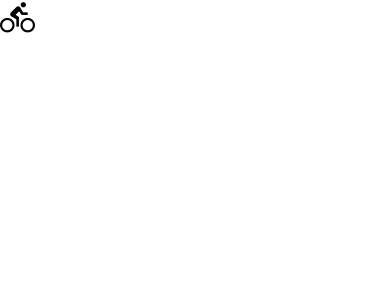
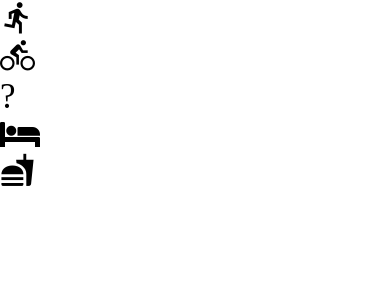
Before and after one commit to hannyA/Fitker, a React Native app: screen / in a window 390 px wide. Shown: the top 300 px of the page. Built offline with nearby package versions, Linux system fonts and the light colour scheme.

Commit message:
feat: Add Slider/Stepper

```diff
--- a/components/AddEntry.js
+++ b/components/AddEntry.js
@@ -45,9 +45,20 @@ export default class AddEntry extends Component {
     }
 
     render() {
+        const metaInfo = getMetricMetaInfo()
+
         return (
             <View>
-                {getMetricMetaInfo('bike').getIcon() }
+                {Object.keys(metaInfo).map((key) => {
+                const {getIcon} = metaInfo[key]
+                const value = this.state[key]
+
+                    return (
+                        <View>
+                            <Text>{getIcon()}</Text>
+                        </View>
+                    )
+                })}
             </View>
         )
     }
--- a/utils/helpers.js
+++ b/utils/helpers.js
@@ -1,6 +1,6 @@
 import React from 'react'
 import { View } from 'react-native'
-import { Awesome, MaterialIcons, MaterialCommunityIcons } from '@expo/vector-icons'
+import { FontAwesome, MaterialIcons, MaterialCommunityIcons } from '@expo/vector-icons'
 import { white } from './colors'
 
 export function isBetween (num, x, y) {
@@ -59,7 +59,7 @@ export function getMetricMetaInfo(metric) {
                 <View>
                     <MaterialIcons
                         name='directions-run'
-                        color='black'
+                        color={'black'}
                         size={35}
 
                     />
@@ -78,9 +78,8 @@ export function getMetricMetaInfo(metric) {
               <View>
                   <MaterialCommunityIcons
                       name='bike'
-                      color='black'
+                      color={'black'}
                       size={35}
-
                   />
               </View>
           )
@@ -97,9 +96,8 @@ export function getMetricMetaInfo(metric) {
               <View>
                   <MaterialIcons
                       name='swim'
-                      color='black'
+                      color={'black'}
                       size={35}
-
                   />
               </View>
           )
@@ -116,9 +114,8 @@ export function getMetricMetaInfo(metric) {
               <View>
                   <FontAwesome
                       name='bed'
-                      color='black'
+                      color={'black'}
                       size={35}
-
                   />
               </View>
           )
@@ -135,7 +132,7 @@ export function getMetricMetaInfo(metric) {
               <View>
                   <MaterialCommunityIcons
                       name='food'
-                      color='black'
+                      color={'black'}
                       size={35}
 
                   />
@@ -145,7 +142,7 @@ export function getMetricMetaInfo(metric) {
       }
   }
 
-  return typeof metric === undefined
-  ? info
-  : info[metric]
+  return (typeof metric === 'undefined')
+    ? info
+    : info[metric]
 }
```
Also changed, not shown: components/FitSlider.js (added, +12 -0 lines), components/FitStepper.js (added, +12 -0 lines).
